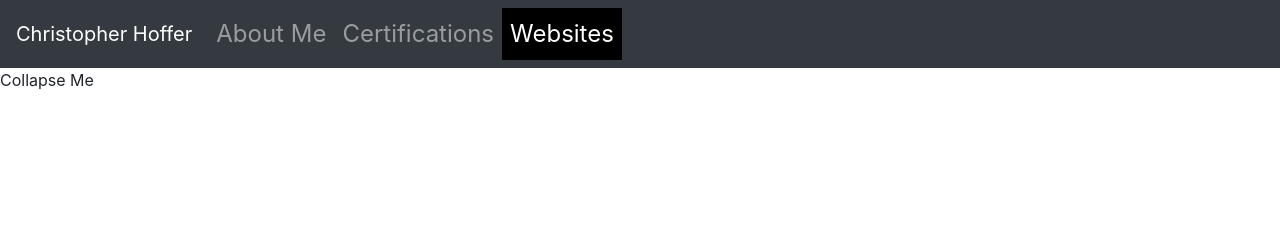
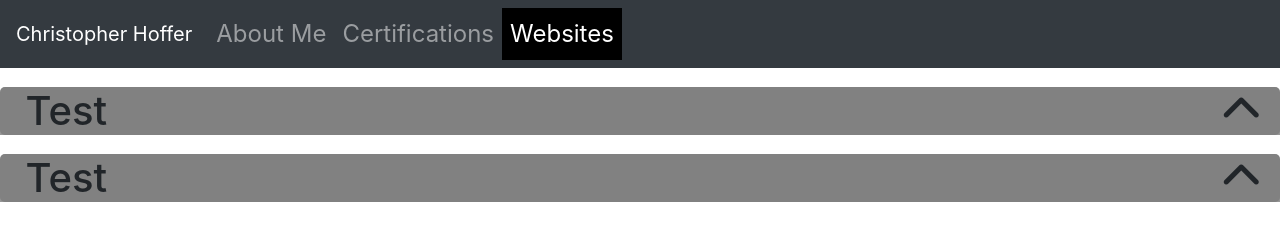
Before and after one commit to Choffs/Choffs.github.io, a website: page websites.html in a window 1280 px wide. Drawn offline with nearby package versions, Linux system fonts and the light colour scheme.

Commit message:
'update'

```diff
--- /dev/null
+++ b/js/website.js
@@ -0,0 +1,43 @@
+var websites =
+[
+  {
+    title: 'Test',
+    url: 'https://stackblitz.com/edit/angular-yudntd?ctl=1&embed=1&file=src/app/app.component.ts&hideExplorer=1&hideNavigation=1&view=preview'
+  }
+]
+
+$(document).ready(function() {
+var mainWebContainer = $('.web-wrapper-main');
+
+  websites.forEach((item, i) => {
+    var web_obj = $(document.createElement('div'));
+    mainWebContainer.append(web_obj);
+    web_obj.addClass('web-object');
+    var site_btn = $(document.createElement('div'));
+    site_btn.addClass('site-btn');
+    web_obj.append(site_btn);
+    site_btn.attr('data-toggle','collapse');
+    site_btn.attr('data-target','#' + item.title);
+    var h1 = $(document.createElement('h1'));
+    site_btn.append(h1);
+    h1.text(item.title);
+    var span = $(document.createElement('span'));
+    h1.append(span);
+    var icon = $(document.createElement('i'));
+    icon.addClass('fas fa-chevron-up');
+    span.append(icon);
+    var site_collapse = $(document.createElement('div'))
+    site_collapse.addClass('collapse site-collapsable');
+    site_collapse.attr('id',item.title);
+    web_obj.append(site_collapse);
+    var iFrame = $(document.createElement('iframe'));
+    iFrame.attr('src',item.url);
+    site_collapse.append(iFrame)
+
+    console.log(item.title);
+  });
+
+
+
+
+});
--- /dev/null
+++ b/style/websites.css
@@ -0,0 +1,57 @@
+html, body
+{
+  height: 100%;
+}
+div.web-wrapper-main
+{
+  height: 100%;
+}
+
+div.web-object
+{
+  background: #c4c4c4;
+  margin-top: 1.5%;
+  margin-bottom: 1.5%;
+  border-radius: 5px;
+}
+div.site-btn
+{
+  padding-left: 2%;
+  user-select: none;
+  cursor: pointer;
+  background: #5c5c5ca4;
+  border-top-left-radius: inherit;
+  border-top-right-radius: inherit;
+}
+div.site-btn h1 span
+{
+  float:right;
+}
+div.site-btn h1 span
+{
+  float:right;
+  margin-right: 1.5%;
+}
+div.site-collapsable
+{
+  display: flex;
+}
+div.site-btn span i
+{
+  transform: rotate(0deg);
+  transition: transform .5s;
+}
+div.site-btn.collapsed span i
+{
+  transform: rotate(180deg);
+}
+iframe
+{
+  width: 75%;
+  background: white;
+  margin-right: auto;
+  margin-left: auto;
+  height: 400px;
+  border: 0;
+  margin-bottom: 1.5%;
+}
--- a/websites.html
+++ b/websites.html
@@ -4,9 +4,11 @@
     <meta charset="utf-8">
     <title></title>
     <link rel="stylesheet" href="style/header.css">
-    <link rel="stylesheet" href="https://cdn.rawgit.com/konpa/devicon/df6431e323547add1b4cf45992913f15286456d3/devicon.min.css">
+    <link rel="stylesheet" href="style/websites.css">
+
     <link rel="stylesheet" href="https://stackpath.bootstrapcdn.com/bootstrap/4.3.1/css/bootstrap.min.css" integrity="sha384-ggOyR0iXCbMQv3Xipma34MD+dH/1fQ784/j6cY/iJTQUOhcWr7x9JvoRxT2MZw1T" crossorigin="anonymous">
     <script src="./index.js" charset="utf-8" defer></script>
+    <script src="js/website.js" charset="utf-8" defer></script>
   </head>
   <body>
     <nav class="navbar navbar-expand-lg navbar-dark bg-dark">
@@ -28,8 +30,9 @@
     </nav>
     <div class="web-wrapper-main">
       <div class="web-object">
-        <div class="site-btn" data-toggle='collapse'data-target='#test'>Collapse Me</div>
-        <div class="collapse site-collapsable" id='test'>Hi Please Don't Collapse Me.</div>
+        <div class="site-btn" data-toggle='collapse'data-target='#test'><h1>Test  <span><i class="fas fa-chevron-up"></i></span></h1></div>
+        <div class="collapse site-collapsable" id='test'>
+          <iframe src="https://stackblitz.com/edit/angular-yudntd?ctl=1&embed=1&file=src/app/app.component.ts&view=preview"></iframe></div>
       </div>
 
     </div>
```
Also changed, not shown: index.css (+8 -0 lines), index.html (+2 -2 lines).
